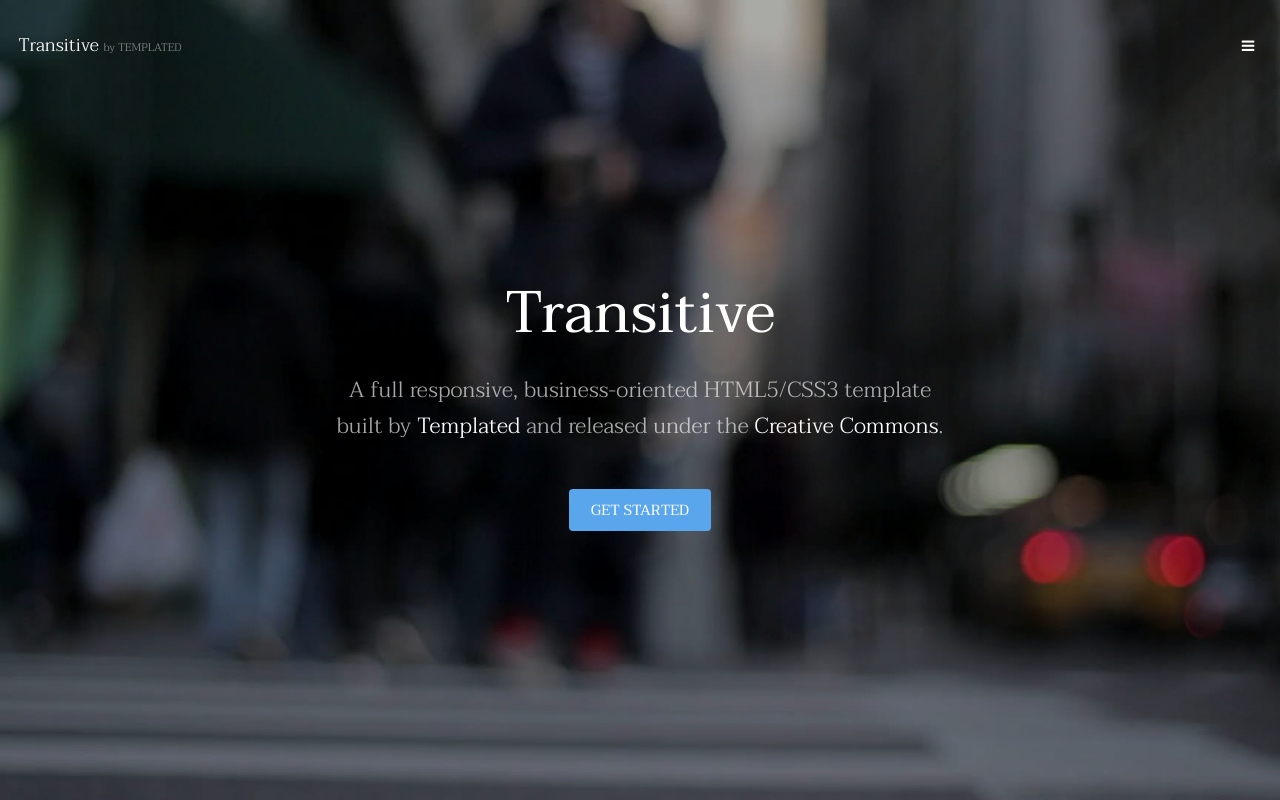
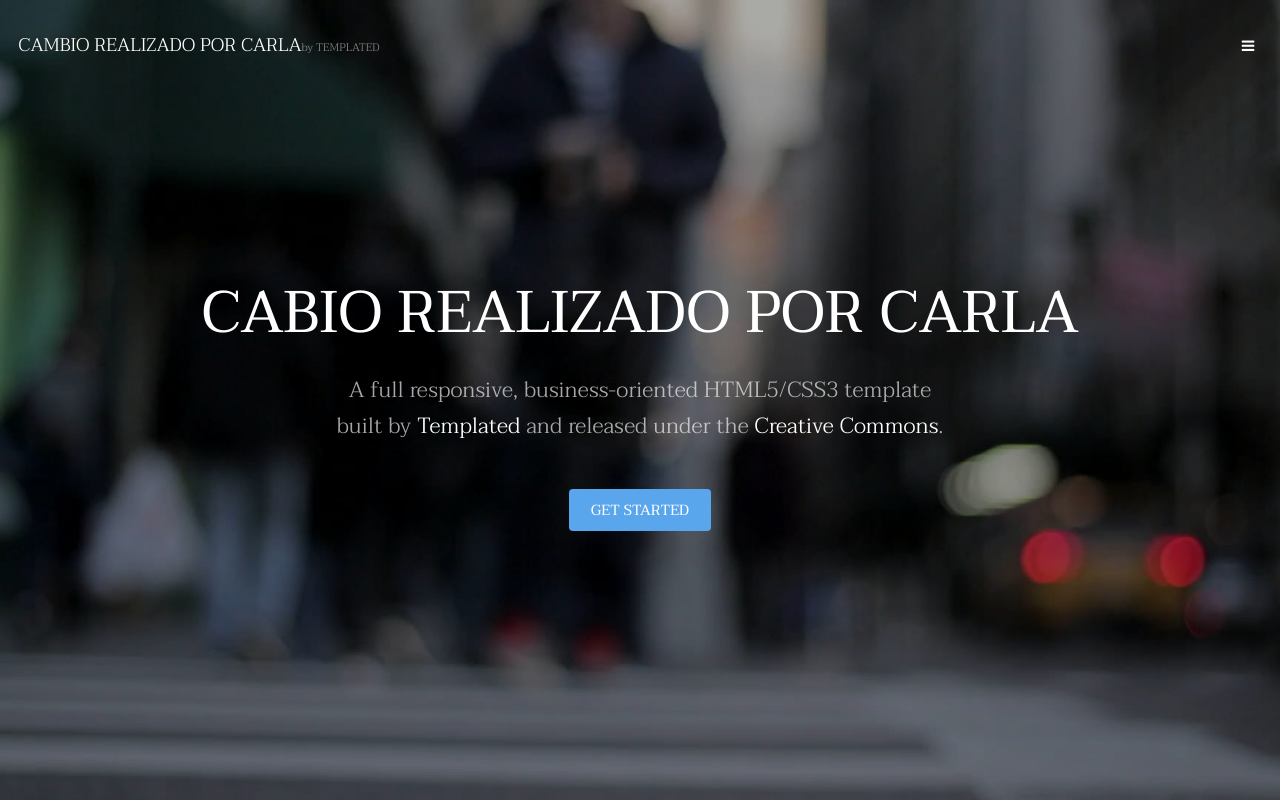
Before and after one commit to carla87571/04_REP_METROPOLITA, a plain HTML site: page index.html in a window 1280 px wide. Shown: the top 800 px of the page. Drawn offline with Linux system fonts and the light colour scheme.

Commit message:
cambios en la portada por carla

```diff
--- a/index.html
+++ b/index.html
@@ -6,7 +6,7 @@
 -->
 <html>
 	<head>
-		<title>Transitive by TEMPLATED</title>
+		<title>CAMBIO REALIZADO POR CARLA</title>
 		<meta charset="utf-8" />
 		<meta name="viewport" content="width=device-width, initial-scale=1" />
 		<link rel="stylesheet" href="assets/css/main.css" />
@@ -15,7 +15,7 @@
 
 		<!-- Header -->
 			<header id="header" class="alt">
-				<div class="logo"><a href="index.html">Transitive <span>by TEMPLATED</span></a></div>
+				<div class="logo"><a href="index.html">CAMBIO REALIZADO POR CARLA<span>by TEMPLATED</span></a></div>
 				<a href="#menu" class="toggle"><span>Menu</span></a>
 			</header>
 
@@ -36,7 +36,7 @@
 		-->
 			<section id="banner" data-video="images/banner">
 				<div class="inner">
-					<h1>Transitive</h1>
+					<h1>CABIO REALIZADO POR CARLA</h1>
 					<p>A full responsive, business-oriented HTML5/CSS3 template<br />
 					built by <a href="https://templated.co/">Templated</a> and released under the <a href="https://templated.co/license">Creative Commons</a>.</p>
 					<a href="#one" class="button special scrolly">Get Started</a>
```
